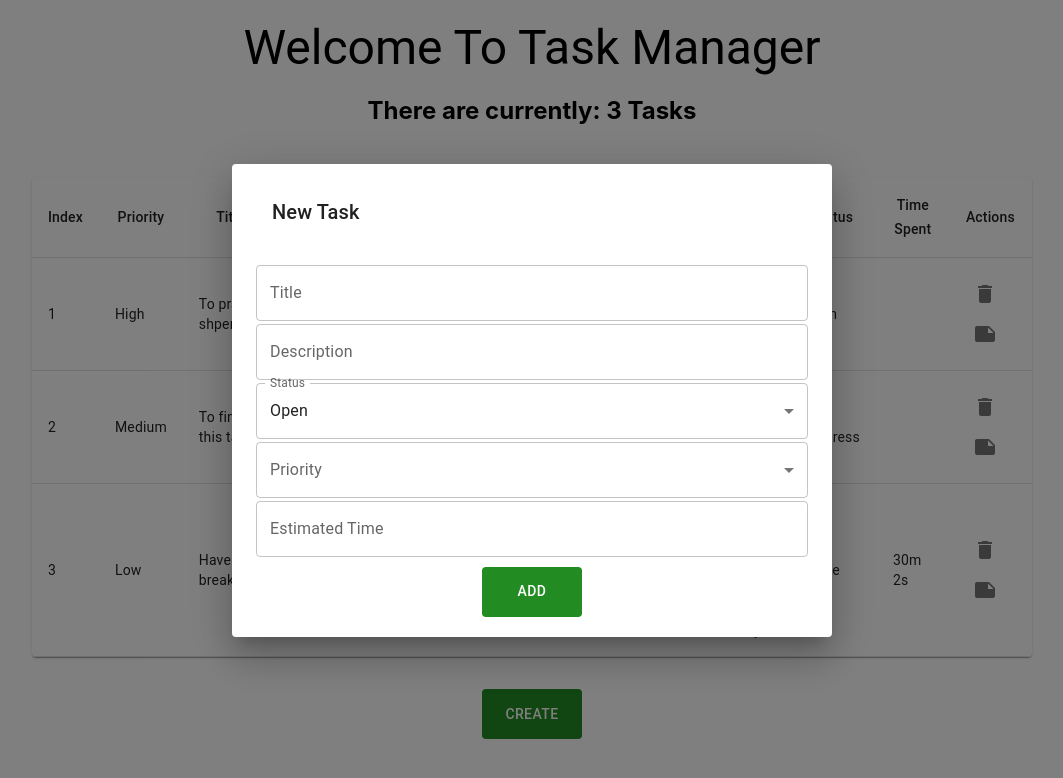
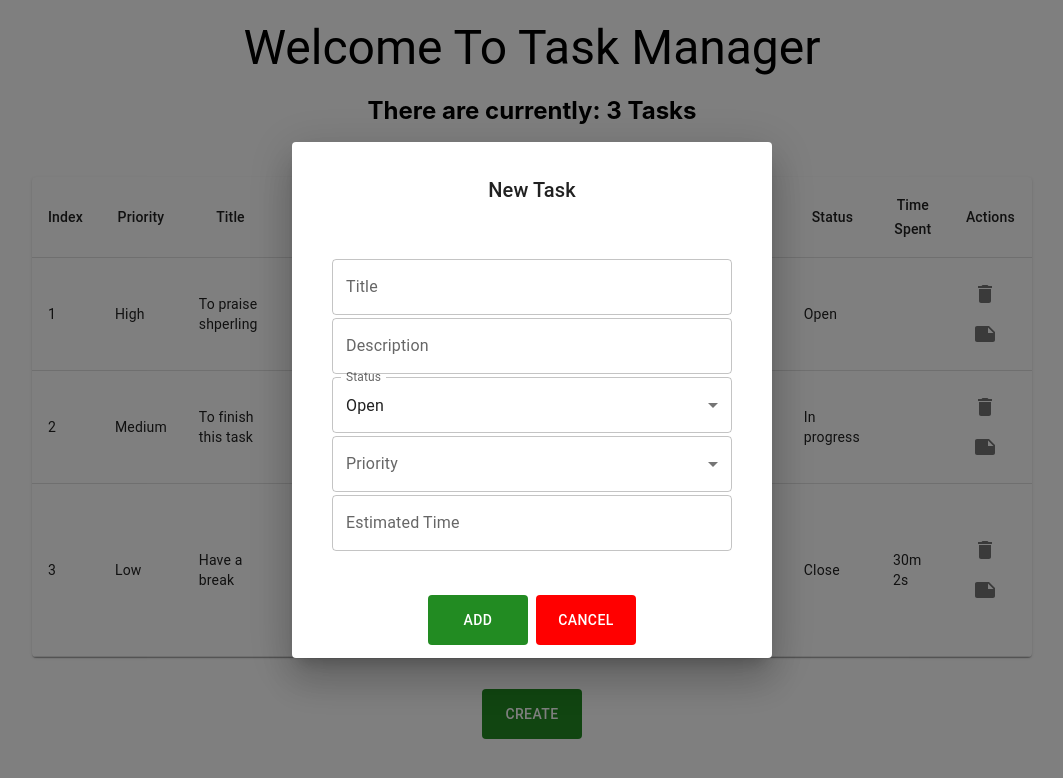
Before and after one commit to ElishAronstam/lapid-final-client, a React (Create React App) app: page / in a window 1280 px wide. Both pictures are taken after a click on the button "CREATE". Shown: the top 778 px of the page, without its empty margins (108-1171 px from the left). Built offline with nearby package versions, Linux system fonts and the light colour scheme.

Commit message:
work on view task model

```diff
--- a/src/components/generalComps/AddButton.tsx
+++ b/src/components/generalComps/AddButton.tsx
@@ -5,6 +5,7 @@ import OpenTaskDialog from "../todoComps/OpenTaskDialog";
 export default function AddButton() {
 
     const [openForm, setOpenForm]=useState(false);
+
     return (
         <>
             <Button
@@ -16,7 +17,8 @@ export default function AddButton() {
                     left: "50%",
                     transform: "translateX(-50%)",
                     width: "100px",
-                    height: "50px"
+                    height: "50px",
+                    marginBottom: '10px', // Equal margin at the top and bottom
                 }}
                 onClick={() => {
                     setOpenForm(true);
@@ -24,7 +26,7 @@ export default function AddButton() {
                 aria-label="todoInput">
                 Create
             </Button>
-            {openForm &&  <OpenTaskDialog />}
+            {openForm &&  <OpenTaskDialog openForm={openForm} setOpenForm={setOpenForm}/>}
         </>
     )
 }
--- a/src/components/todoComps/OpenTaskDialog.tsx
+++ b/src/components/todoComps/OpenTaskDialog.tsx
@@ -1,10 +1,10 @@
 import {
     Button,
-    Container,
     Dialog,
+    DialogActions,
     DialogContent,
     DialogTitle,
-    FormControl,
+    FormControl, FormGroup,
     InputLabel,
     MenuItem,
     Select,
@@ -23,9 +23,14 @@ import useActionHook from "../../features/customHooks/useActionHook";
 import {toast, ToastContainer} from 'react-toastify';
 import 'react-toastify/dist/ReactToastify.css';
 
-const OpenTaskDialog = () => {
+interface ITaskDialogProps{
+    openForm:boolean;
+    setOpenForm:(isOpen:boolean)=>void;
+}
 
-    const {register, handleSubmit, formState: {errors}} = useForm();
+const OpenTaskDialog = (props:ITaskDialogProps) => {
+
+    const {register, formState: {errors}} = useForm();
     const {addTaskToStore} = useActionHook();
     dayjs.extend(utc);
 
@@ -37,11 +42,37 @@ const OpenTaskDialog = () => {
     const [isUrgent, setIsUrgent] = useState(false);
     const [isClosed, setIsClosed] = useState(false);
 
-    const [openDialog, setOpenDialog] = useState(true);
+    const [title, setTitle] = useState("");
+    const [description, setDescription] = useState("");
+    const [estTime, setEstTime] = useState("");
+    const [review, setReview] = useState("");
+    const [timeSpent, setTimeSpent] = useState("");
+    //
+    // const [openDialog, setOpenDialog] = useState(true);
 
     const tasksCount = useSelector(selectItemCount);
 
-    const handlePriorityChange = (e: any) => {
+    const HandleTitle=(e:React.ChangeEvent<HTMLInputElement>)=>{
+        setTitle(e.target.value);
+    }
+
+    const HandleDescription=(e:React.ChangeEvent<HTMLInputElement>)=>{
+        setDescription(e.target.value);
+    }
+
+    const HandleEstTime=(e:React.ChangeEvent<HTMLInputElement>)=>{
+        setEstTime(e.target.value);
+    }
+
+    const HandleReview=(e:React.ChangeEvent<HTMLInputElement>)=>{
+        setReview(e.target.value);
+    }
+    const HandleTimeSpent=(e:React.ChangeEvent<HTMLInputElement>)=>{
+        setTimeSpent(e.target.value);
+    }
+
+
+    const HandlePriorityChange = (e:any) => {
         if (e.target.value == "High") {
             setIsUrgent(true);
         } else {
@@ -50,7 +81,7 @@ const OpenTaskDialog = () => {
         setPriority(e.target.value);
     }
 
-    const handleStatusChange = (e: any) => {
+    const HandleStatusChange = (e: any) => {
         const status = e.target.value;
         if (status == "Close") {
             setIsClosed(true);
@@ -59,16 +90,20 @@ const OpenTaskDialog = () => {
         setStatus(status);
     }
 
-    const onSubForm = async (bodyFormData: any) => {
+    const HandleCloseDialog = () => {
+        props.setOpenForm(false);
+    }
+
+    const HandleSubmit=()=>{
         const newTask: ITask = {
             id: (Number(tasksCount) + 1).toString(),
-            title: bodyFormData.title,
-            description: bodyFormData.description,
-            estimatedTime: bodyFormData.estimatedTime,
-            status: bodyFormData.status,
-            priority: bodyFormData.priority,
-            review: isClosed ? bodyFormData.review : undefined,
-            timeSpent: isClosed ? bodyFormData.timeSpent : undefined,
+            title:title,
+            description: description,
+            estimatedTime: estTime,
+            status: status,
+            priority: priority,
+            review: isClosed ? review : undefined,
+            timeSpent: isClosed ? timeSpent : undefined,
             endTime: (isClosed || isUrgent) ? untilDate?.toISOString() : undefined,
         };
 
@@ -80,15 +115,17 @@ const OpenTaskDialog = () => {
 
     }
 
+
+
     return (
         <div>
-            <Dialog open={openDialog} onClose={() => setOpenDialog(false)}>
-                <DialogTitle sx={{ margin: 2, display:'flex', alignItems:'center' }}>
-                        New Task
+            <Dialog open={props.openForm} onClose={HandleCloseDialog}>
+                <DialogTitle sx={{margin: 2, display: 'flex', alignItems: 'center', textAlign: 'center', justifyContent:'center'}}>
+                    New Task
                 </DialogTitle>
 
                 <DialogContent>
-                    <form onSubmit={handleSubmit(onSubForm)}>
+                    <FormGroup sx={{ m: 2, minWidth: 400 }}>
 
                         <TextField
                             {...register('title', {
@@ -100,7 +137,8 @@ const OpenTaskDialog = () => {
                             label="Title"
                             variant="outlined"
                             fullWidth
-                             style={{marginTop:'5px'}}/>
+                            style={{marginTop: '5px'}}
+                            onChange={HandleTitle}/>
                         {errors.title && (
                             <p style={{color: 'red'}}>{errors.title.message as string}</p>
                         )}
@@ -116,19 +154,20 @@ const OpenTaskDialog = () => {
                             label="Description"
                             variant="outlined"
                             fullWidth
-                            style={{marginTop:'3px'}}/>
+                            style={{marginTop: '3px'}}
+                            onChange={HandleDescription}/>
                         {errors.description && (
                             <p style={{color: 'red'}}>{errors.description.message as string}</p>
                         )}
 
 
-                        <FormControl fullWidth  style={{marginTop:'3px'}}>
+                        <FormControl fullWidth style={{marginTop: '3px'}}>
                             <InputLabel>Status</InputLabel>
                             <Select
                                 {...register('status', {required: true})}
                                 value={status}
                                 label="Status"
-                                onChange={handleStatusChange}
+                                onChange={HandleStatusChange}
                                 name="status"
                                 variant="outlined"
                             >
@@ -140,13 +179,13 @@ const OpenTaskDialog = () => {
                         </FormControl>
 
 
-                        <FormControl fullWidth  style={{marginTop:'3px'}}>
+                        <FormControl fullWidth style={{marginTop: '3px'}}>
                             <InputLabel>Priority</InputLabel>
                             <Select
                                 {...register('priority', {required: true})}
                                 value={priority}
                                 label="Priority"
-                                onChange={handlePriorityChange}
+                                onChange={HandlePriorityChange}
                                 name="priority"
                                 variant="outlined"
                             >
@@ -168,7 +207,8 @@ const OpenTaskDialog = () => {
                             label="Estimated Time"
                             variant="outlined"
                             fullWidth
-                            style={{marginTop:'3px'}}/>
+                            style={{marginTop: '3px'}}
+                            onChange={HandleEstTime}/>
                         {errors.estimatedTime && (
                             <p style={{color: 'red'}}>{errors.estimatedTime.message as string}</p>
                         )}
@@ -194,10 +234,12 @@ const OpenTaskDialog = () => {
                                 label="Review"
                                 variant="outlined"
                                 fullWidth
-                                style={{marginTop:'3px'}}/>}
+                                style={{marginTop: '3px'}}
+                                onChange={HandleReview}/>}
                         {errors.review && (
                             <p style={{color: 'red'}}>{errors.review.message as string}</p>
                         )}
+
                         {isClosed &&
                             <TextField
                                 {...register('timeSpent', {
@@ -209,23 +251,30 @@ const OpenTaskDialog = () => {
                                 label="Time Spent"
                                 variant="outlined"
                                 fullWidth
-                                style={{marginTop:'3px'}}/>}
+                                style={{marginTop: '3px'}}
+                            onChange={HandleTimeSpent}/>}
                         {errors.timeSpent && (
                             <p style={{color: 'red'}}>{errors.timeSpent.message as string}</p>
                         )}
+                    </FormGroup>
+                </DialogContent>
 
+                <DialogActions sx={{display: 'flex', alignItems: 'center', textAlign: 'center', justifyContent:'center', marginBottom:'5px'}}>
+                    <Button onClick={HandleSubmit} style={{
+                        background: "#228B22",
+                        color: "white",
+                        width: "100px",
+                        height: "50px"
+                    }}>Add</Button>
 
-                        <Button type='submit' style={{
-                            background: "#228B22",
-                            color: "white",
-                            left: "50%",
-                            transform: "translateX(-50%)",
-                            width: "100px",
-                            height: "50px",
-                            marginTop: "10px",
-                        }}>Add</Button>
-                    </form>
-                </DialogContent>
+                    <Button onClick={HandleCloseDialog}
+                            style={{
+                                background: "#FF0000",
+                                color: "white",
+                                width: "100px",
+                                height: "50px"
+                            }}>Cancel</Button>
+                </DialogActions>
             </Dialog>
             <ToastContainer/>
         </div>
```
